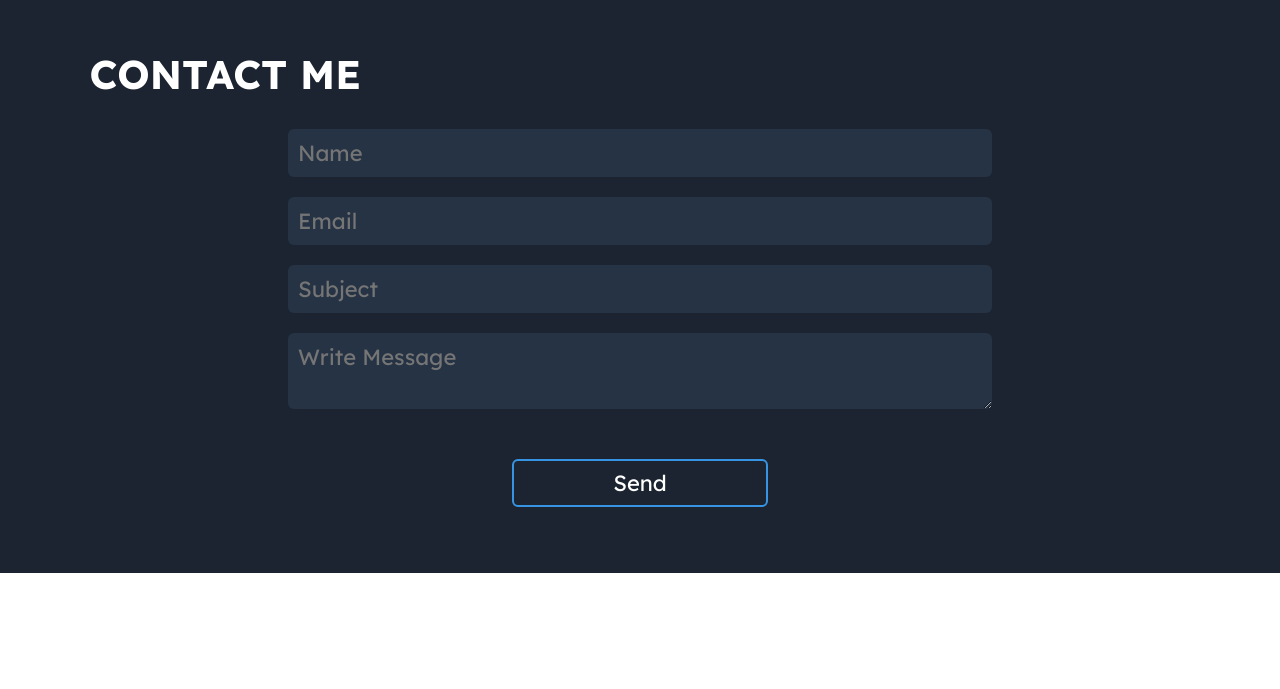
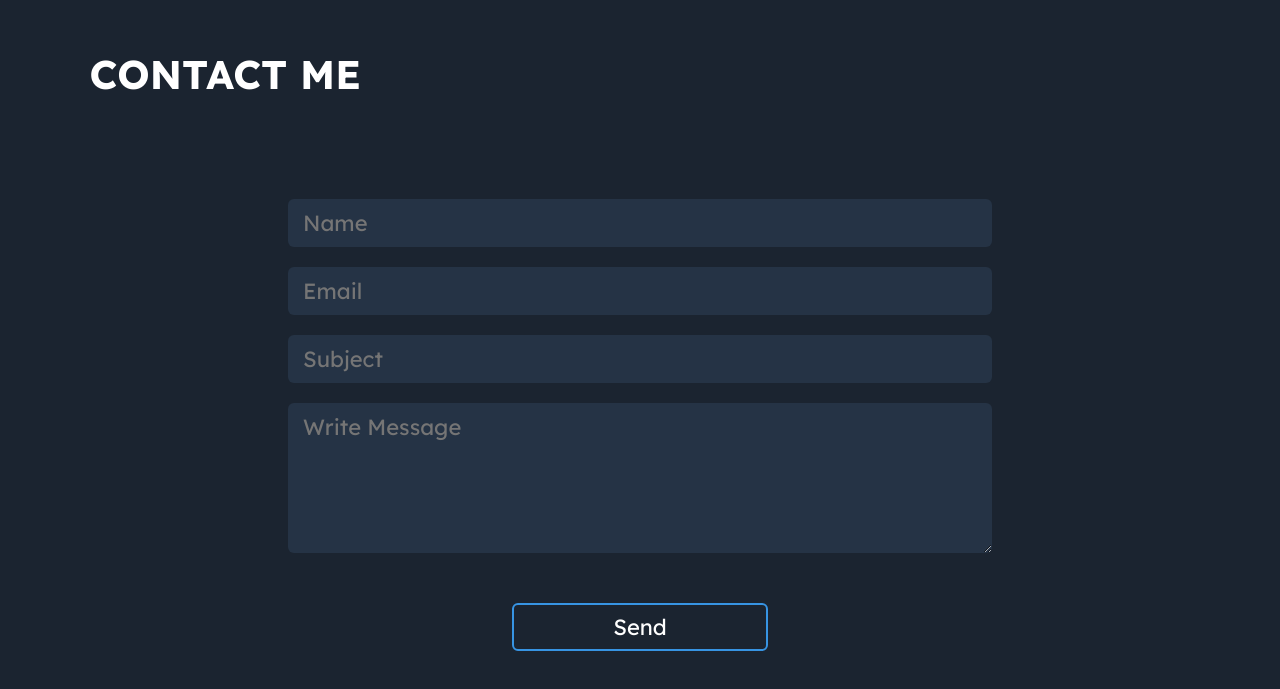
Before and after one commit to NTiger07/portfolio-react, a React (Create React App) app: page / in a window 1280 px wide. Shown: the part 4073-4762 px from the top of the page. Before the commit the page ends 4646 px from the top, so only its background shows below. Built offline with nearby package versions, Linux system fonts and the light colour scheme.

Commit message:
Contact done

```diff
--- a/src/components/Contact.css
+++ b/src/components/Contact.css
@@ -18,6 +18,7 @@
   height: 90%;
   padding-left: 50px;
   padding-right: 50px;
+  padding-top: 70px;
 }
 form {
   display: flex;
@@ -32,17 +33,21 @@ textarea {
   margin-top: 10px;
   margin-bottom: 10px;
   width: 55vw;
-  padding-left: 10px;
+  padding-left: 15px;
   padding-top: 10px;
   padding-bottom: 10px;
   outline: none;
   color: #fff;
   resize: vertical;
+  font-family: "Lexend Deca", sans-serif;
 }
 input:focus,
 textarea:focus {
   border: solid 2px rgb(55, 148, 227);
   border-radius: 6px;
+}
+textarea {
+  height: 150px;
 }
 #submitBtn {
   margin-top: 40px;
@@ -54,6 +59,7 @@ textarea:focus {
   transition: all 0.3s ease-in;
   width: 20vw;
   cursor: pointer;
+  resize: none;
 }
 #submitBtn:hover {
   transform: scale(1.01);
```
